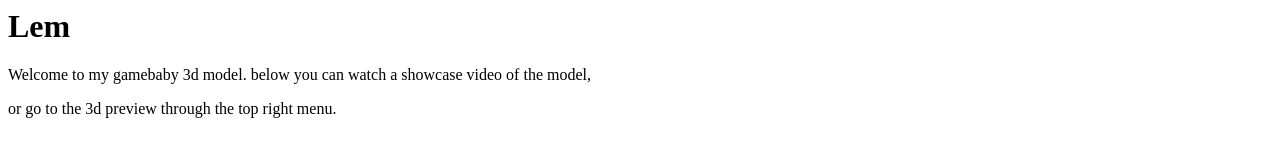
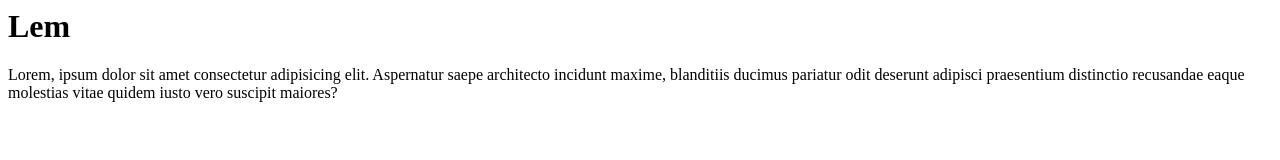
Before and after one commit to LemBiz/Lem, a plain HTML site: page index.html in a window 1280 px wide. Drawn offline with Linux system fonts and the light colour scheme.

Commit message:
initialcommit

```diff
--- a/index.html
+++ b/index.html
@@ -7,8 +7,8 @@
 </head>
 <body>
     <h1>Lem</h1>
-    <p>Welcome to my gamebaby 3d model. below you can watch a showcase video of the model,</p>
-    <p>or go to the 3d preview through the top right menu.</p>
+    <p>Lorem, ipsum dolor sit amet consectetur adipisicing elit. Aspernatur saepe architecto incidunt maxime, blanditiis ducimus pariatur odit deserunt adipisci praesentium distinctio recusandae eaque molestias vitae quidem iusto vero suscipit maiores?</p>
+
 
 </body>
 </html>
```
